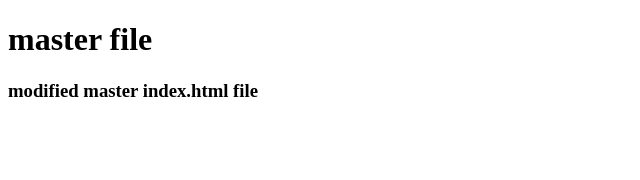
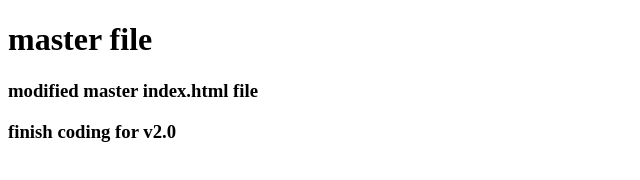
Before and after one commit to akhileshkr797/gitHub_Practice_9, a plain HTML site: page index.html in a window 1280 px wide. Shown: the whole page, without its empty margins (0-640 px from the left). Drawn offline with Linux system fonts and the light colour scheme.

Commit message:
finish coding for v2.0

```diff
--- a/index.html
+++ b/index.html
@@ -11,6 +11,7 @@
 <body>
     <h1>master file</h1>
     <h3>modified master index.html file</h3>
+    <h3>finish coding for v2.0</h3>
 </body>
 
 </html>
```
